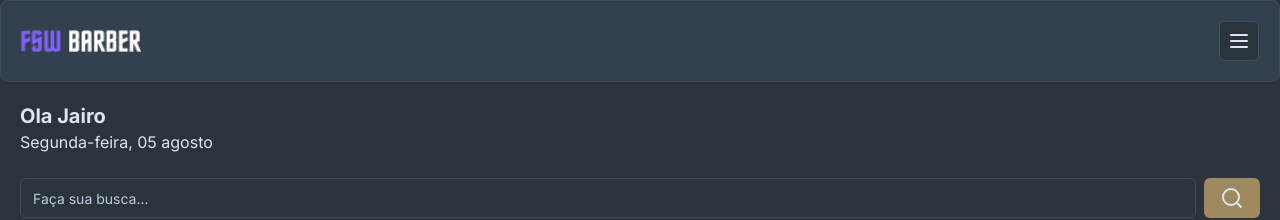
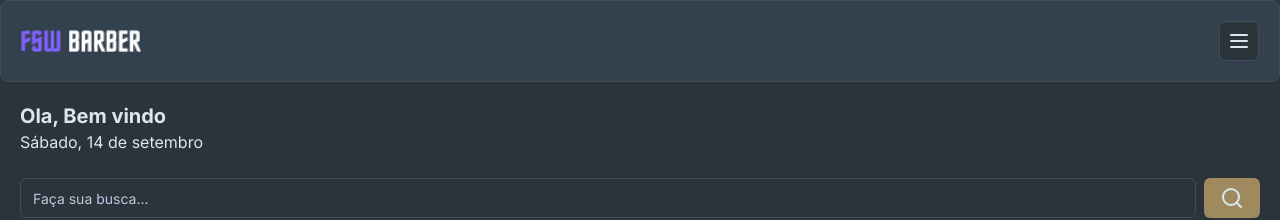
Before and after one commit to jairo-de-lima/fsw-barber, a Next.js app: page / in a window 1280 px wide. Shown: the top 220 px of the page. Built offline with nearby package versions, Linux system fonts and the light colour scheme; no server answers; the database is empty.

Commit message:
feat: update welcome message

```diff
--- a/app/page.tsx
+++ b/app/page.tsx
@@ -10,6 +10,8 @@
 import Link from "next/link"
 import { getServerSession } from "next-auth"
 import { authOptions } from "./_lib/auth"
+import { format } from "date-fns"
+import { ptBR } from "date-fns/locale"
 
 const Home = async () => {
   const session = await getServerSession(authOptions)
@@ -46,8 +48,15 @@
       <Header />
       {/* main content */}
       <div className="p-5">
-        <h2 className="text-xl font-bold">Ola Jairo</h2>
-        <p>Segunda-feira, 05 agosto</p>
+        <h2 className="text-xl font-bold">
+          Ola, {session?.user ? session.user.name : "Bem vindo"}{" "}
+        </h2>
+        <p>
+          <span className="capitalize">
+            {format(new Date(), "EEEE, dd", { locale: ptBR })}
+          </span>
+          <span> de {format(new Date(), "MMMM", { locale: ptBR })} </span>
+        </p>
         {/* busca */}
         <div className="mt-6">
           <Search />
```
